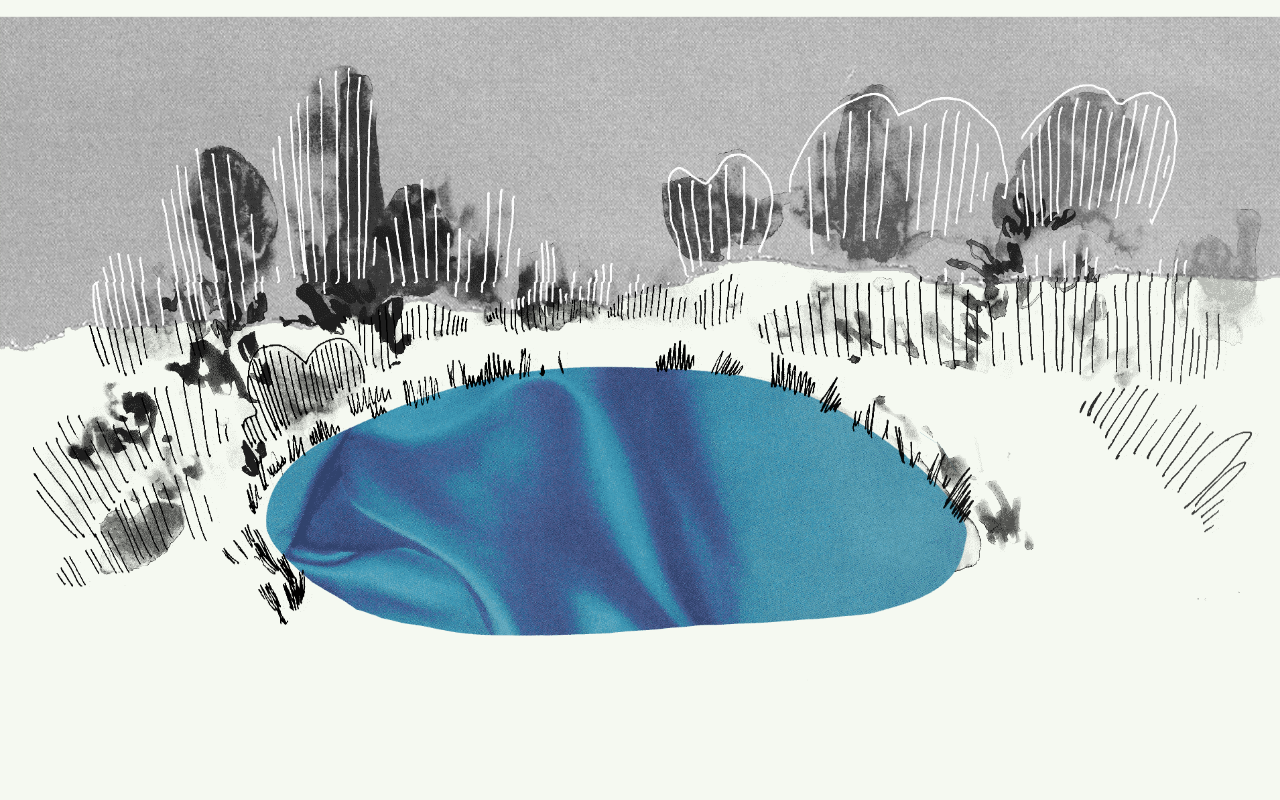
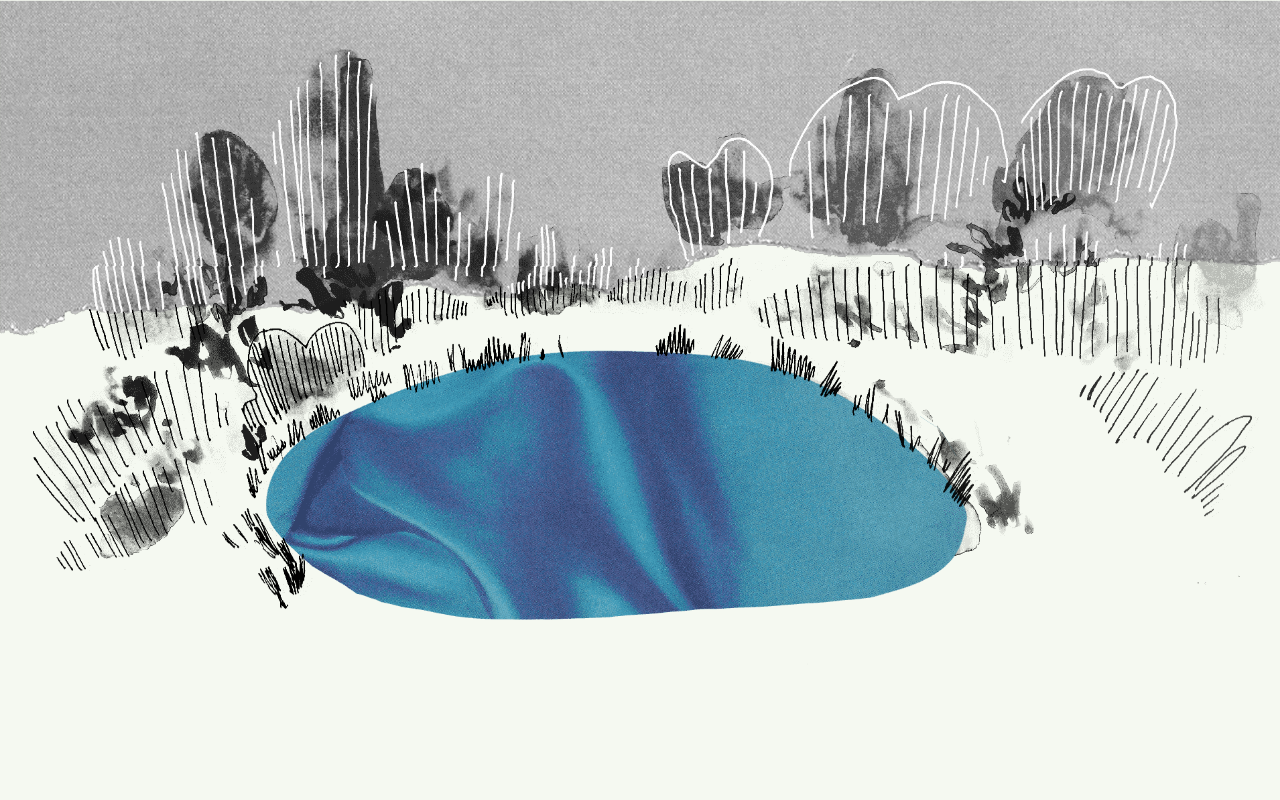
Before and after one commit to gilbertVirgo/druk, a plain HTML site: page story-2/index.html in a window 1280 px wide. Shown: the top 800 px of the page. Drawn offline with Linux system fonts and the light colour scheme.

Commit message:
Fixed top margin

```diff
--- a/story-2/index.html
+++ b/story-2/index.html
@@ -7,7 +7,7 @@
 		<link rel="stylesheet" href="css/main.css" />
 	</head>
 	<body>
-		<figure id="group-1">
+		<figure id="group-1" style="margin-top: 0">
 			<img
 				class="lax"
 				data-lax-translate-y="0 0, -vh 60%"
```
